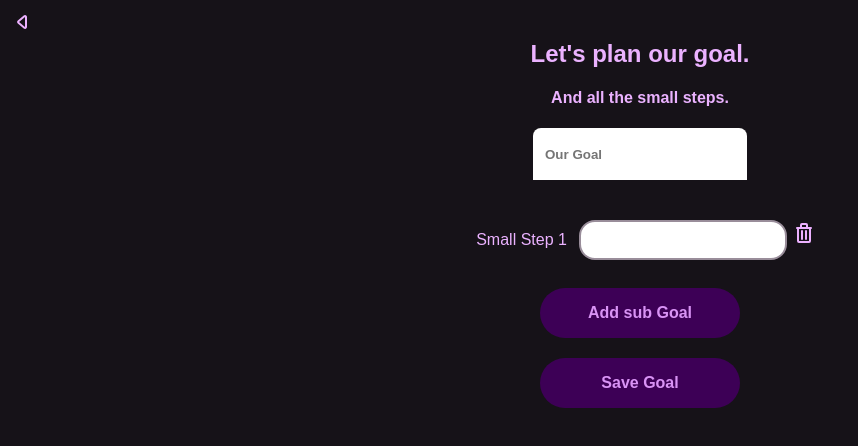
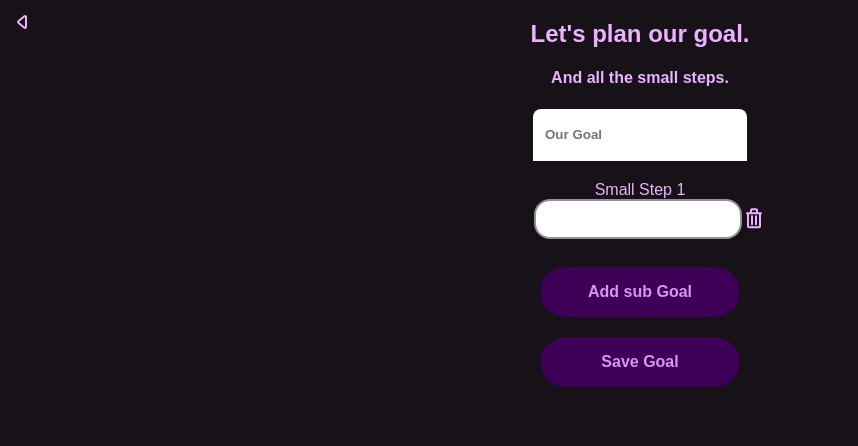
Before and after one commit to wedolab/fit_connect_client, a SvelteKit app: page /select_goal in a window 1280 px wide. Shown: the top 446 px of the page, without its empty margins (0-858 px from the left). Built offline with nearby package versions, Linux system fonts and the light colour scheme; a web font is replaced by a local one.

Commit message:
мелкий фикс

```diff
--- a/src/routes/select_goal/+page.svelte
+++ b/src/routes/select_goal/+page.svelte
@@ -67,16 +67,7 @@
 </script>
 
 <style>
-    /* Центрирование контента по центру, за исключением правого верхнего угла */
-    :global(body) {
-        margin: 0;
-        padding: 0;
-        display: flex;
-        justify-content: flex-end;
-        align-items: flex-start;
-        height: 100vh;
-        overflow: hidden;
-    }
+
 
     .content {
         margin: auto;
@@ -131,7 +122,9 @@
 
 
     .subTarget-container {
-        margin-top: 20px;
+        display: flex;
+        flex-direction: column;
+        align-items: center;
     }
 
     .button-container {
@@ -176,14 +169,18 @@
     {#if customTarget.subTargets.length > 0}
         <div class="dark container">
             {#each customTarget.subTargets as subTarget, index (subTarget.id)}
-                <div class="subTarget-container">
-                    <!-- svelte-ignore a11y-label-has-associated-control -->
-                    <label>Small Step {index + 1}</label>
-                    <input type="text" class="input" bind:value={subTarget.subtarget}>
+            <div class="subTarget-container">
+                <!-- svelte-ignore a11y-label-has-associated-control -->
+                <label style="text-align: center;">Small Step {index + 1}</label>
+                <div style="display: flex; align-items: center;">
+                    <input type="text" class="input" style="flex: 1;" bind:value={subTarget.subtarget}>
                     <button on:click={() => removeSubTarget(subTarget.id)} class="dark icon-button">
-                        <Trash />
+                        <div style="top: 50%; transform: translateY(-40%);">
+                            <Trash />
+                        </div>
                     </button>
                 </div>
+            </div>
             {/each}
         </div>
     {/if}
```
